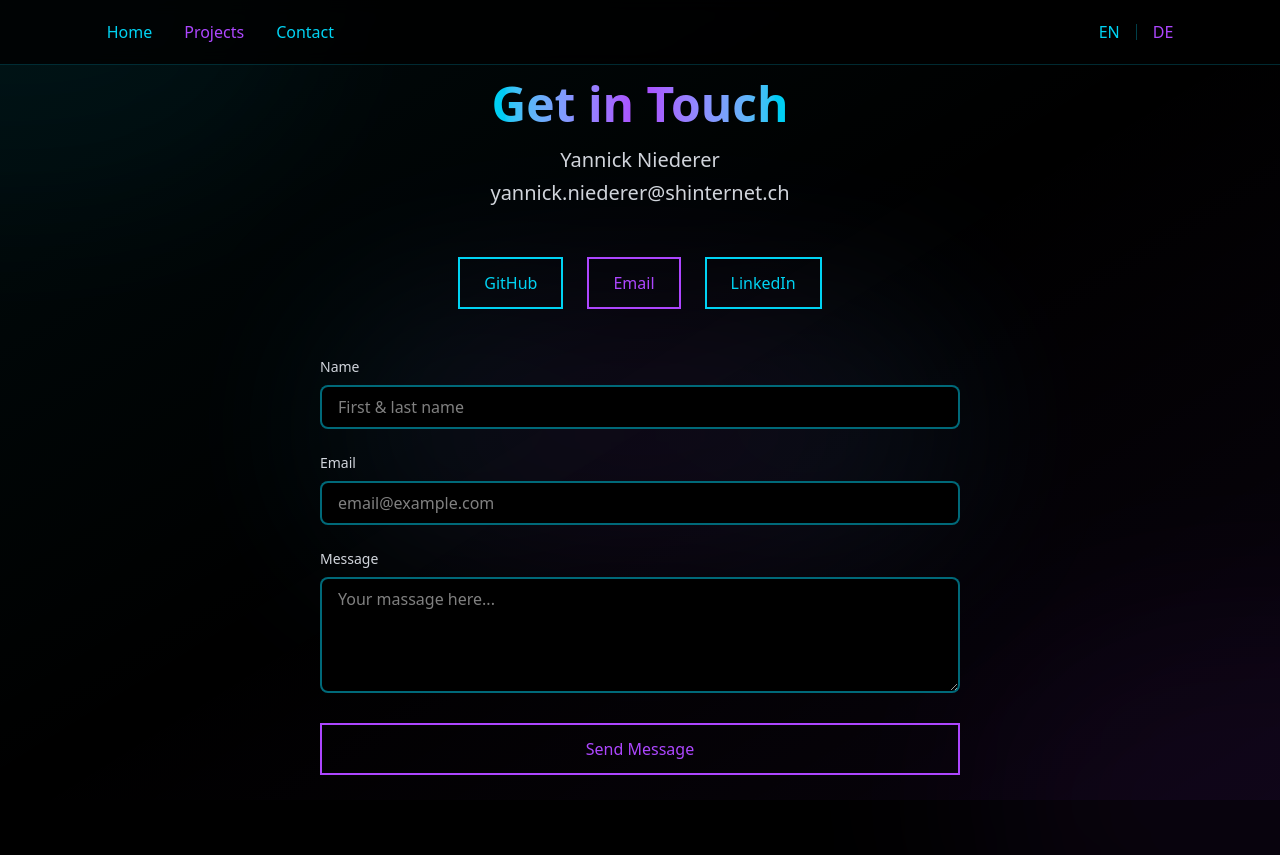
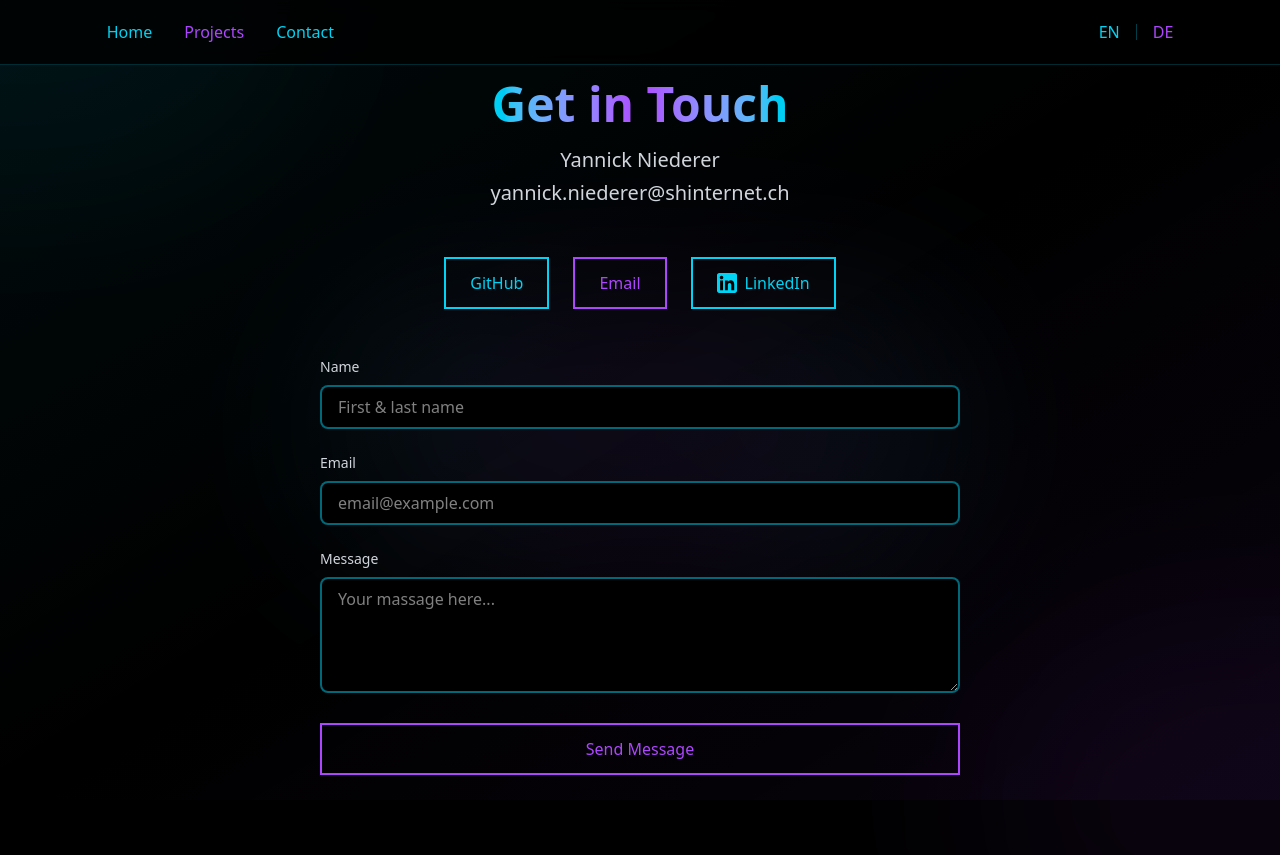
Before and after one commit to Ynlsen/yniederer.ch, a Next.js app: page /en/contact in a window 1280 px wide. Built offline with nearby package versions, Linux system fonts and the light colour scheme.

Commit message:
added official linkedIn svg and made it fit color and inversion animation

```diff
--- a/app/en/contact/page.tsx
+++ b/app/en/contact/page.tsx
@@ -28,7 +28,14 @@ export default function ContactPage() {
         <a href="mailto:yannick.niederer@shinternet.ch" className="px-6 py-3 border-2 border-purple text-purple hover:bg-purple hover:text-black duration-300 relative">
           Email
         </a>
-        <a href="https://www.linkedin.com/in/yannick-niederer/?locale=en_US" className="px-6 py-3 border-2 border-cyan text-cyan hover:bg-cyan hover:text-black duration-300 relative">
+        <a href="https://www.linkedin.com/in/yannick-niederer/?locale=en_US"
+           className="group px-6 py-3 border-2 border-cyan text-cyan hover:bg-cyan hover:text-black duration-300 relative flex items-center gap-2">
+          <svg className="w-5 h-5"height="72" viewBox="0 0 72 72" width="72" xmlns="http://www.w3.org/2000/svg">
+            <g fill="none" fill-rule="evenodd">
+              <path d="M8,72 L64,72 C68.418278,72 72,68.418278 72,64 L72,8 C72,3.581722 68.418278,-8.11624501e-16 64,0 L8,0 C3.581722,8.11624501e-16 -5.41083001e-16,3.581722 0,8 L0,64 C5.41083001e-16,68.418278 3.581722,72 8,72 Z" className="fill-cyan group-hover:fill-black"/>
+              <path d="M62,62 L51.315625,62 L51.315625,43.8021149 C51.315625,38.8127542 49.4197917,36.0245323 45.4707031,36.0245323 C41.1746094,36.0245323 38.9300781,38.9261103 38.9300781,43.8021149 L38.9300781,62 L28.6333333,62 L28.6333333,27.3333333 L38.9300781,27.3333333 L38.9300781,32.0029283 C38.9300781,32.0029283 42.0260417,26.2742151 49.3825521,26.2742151 C56.7356771,26.2742151 62,30.7644705 62,40.051212 L62,62 Z M16.349349,22.7940133 C12.8420573,22.7940133 10,19.9296567 10,16.3970067 C10,12.8643566 12.8420573,10 16.349349,10 C19.8566406,10 22.6970052,12.8643566 22.6970052,16.3970067 C22.6970052,19.9296567 19.8566406,22.7940133 16.349349,22.7940133 Z M11.0325521,62 L21.769401,62 L21.769401,27.3333333 L11.0325521,27.3333333 L11.0325521,62 Z" className="fill-black group-hover:fill-cyan"/>
+            </g>
+          </svg>
           LinkedIn
         </a>
       </div>
```
